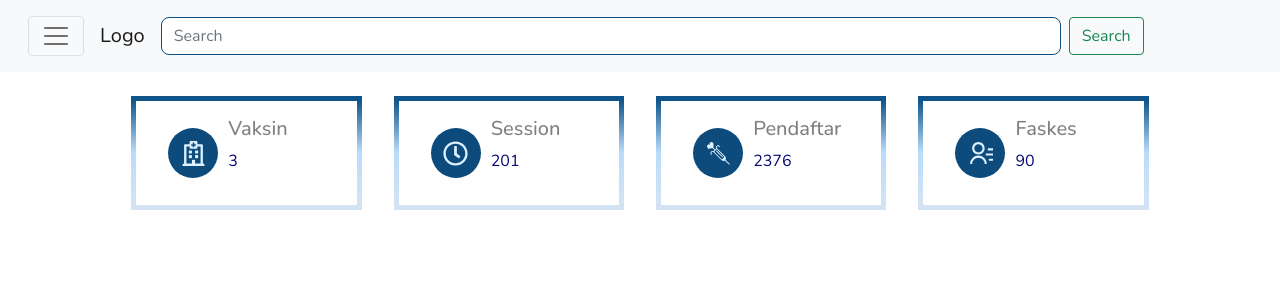
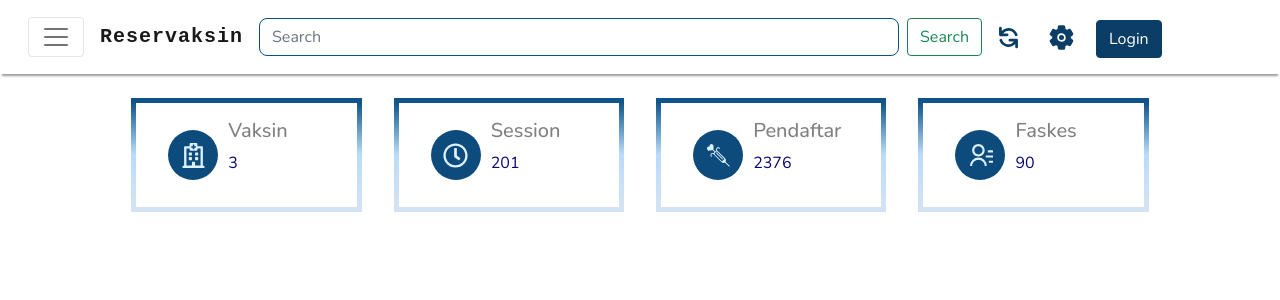
Before and after one commit to CrytoCodeWizard/React-ReservaksinAdmin, a React (Create React App) app: page / in a window 1280 px wide. Shown: the top 300 px of the page. Built offline with nearby package versions, Linux system fonts and the light colour scheme.

Commit message:
comp: navbar refresh + login redux

```diff
--- a/src/Components/Navbar/TopNavbar.css
+++ b/src/Components/Navbar/TopNavbar.css
@@ -6,11 +6,24 @@
     font-weight: 700;
     font-size: 18pt;
 }
-
+.nav-logo{
+  font-family: monospace;
+  font-size: 20;
+  font-weight: 700;
+  letter-spacing: 1px;
+}
 .btn-close{
     color: white !important;
 }
-
+.navbar-light{
+  box-shadow: 0 4px 2px -2px rgba(131, 131, 131, 0.801);
+}
 .search-box{
-    width: 900px;
+    width: 50vw;
 }
+/* logo */
+.offcanvas-title {
+    font:2.5vw monospace;
+    transition:.3s;
+    align-self:center;
+  }
--- a/src/Components/Navbar/TopNavbar.jsx
+++ b/src/Components/Navbar/TopNavbar.jsx
@@ -1,11 +1,16 @@
 import React from "react";
 import "./TopNavbar.css";
 import {Link} from "react-router-dom";
+import {useSelector} from 'react-redux'
+import ProfilePhoto from "./ProfilePhoto";
+import {HiRefresh} from 'react-icons/hi';
+import {IoSettings} from 'react-icons/io5';
 
 function TopNavbar() {
+  const isLogged = useSelector((state) => state.auth.login)
   return (
     <div>
-      <nav className="navbar navbar-light bg-light py-3">
+      <nav className="navbar navbar-light bg-white py-3">
         <div className="container-fluid d-flex justify-content-start">
           <button
             className="navbar-toggler mx-3"
@@ -16,8 +21,8 @@ function TopNavbar() {
           >
             <span className="navbar-toggler-icon" />
           </button>
-          <a className="navbar-brand" href="/">
-            Logo
+          <a className="navbar-brand nav-logo" href="/">
+            Reservaksin
           </a>
           <form className="d-flex">
             <input
@@ -30,6 +35,20 @@ function TopNavbar() {
               Search
             </button>
           </form>
+          <button type="button" className='btn btn-sort'>
+                <HiRefresh color='#0A3E66' size={27}/>
+            </button>
+            <button type="button" className='btn btn-sort'>
+                <IoSettings color='#0A3E66' size={27}/>
+            </button>
+            {
+              isLogged ? (
+                <>
+                  <ProfilePhoto/>
+                </>
+              )
+              : <Link className="btn btn-primary mt-1 mx-2" to="/login">Login</Link>
+            }
 
           {/* side navbar */}
           <div
```
